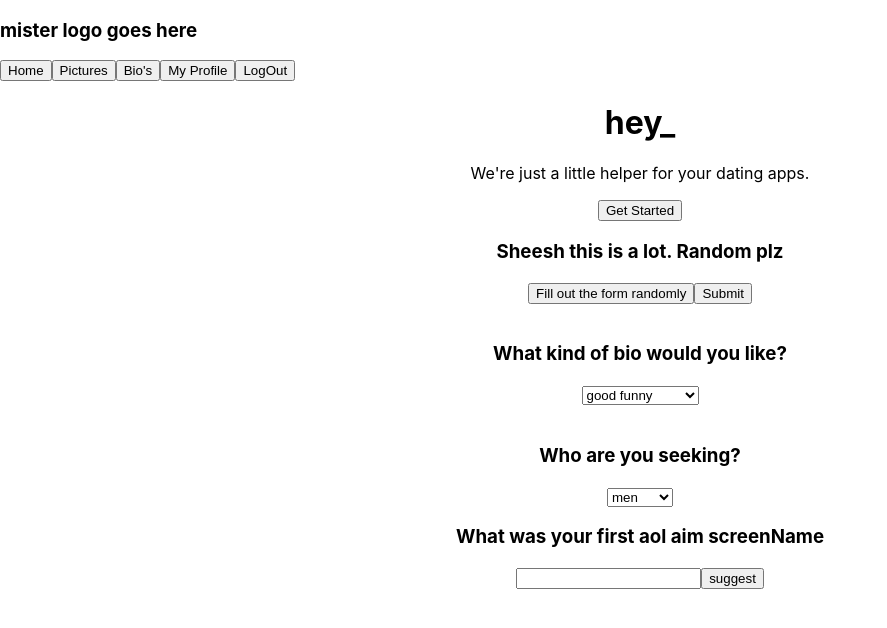
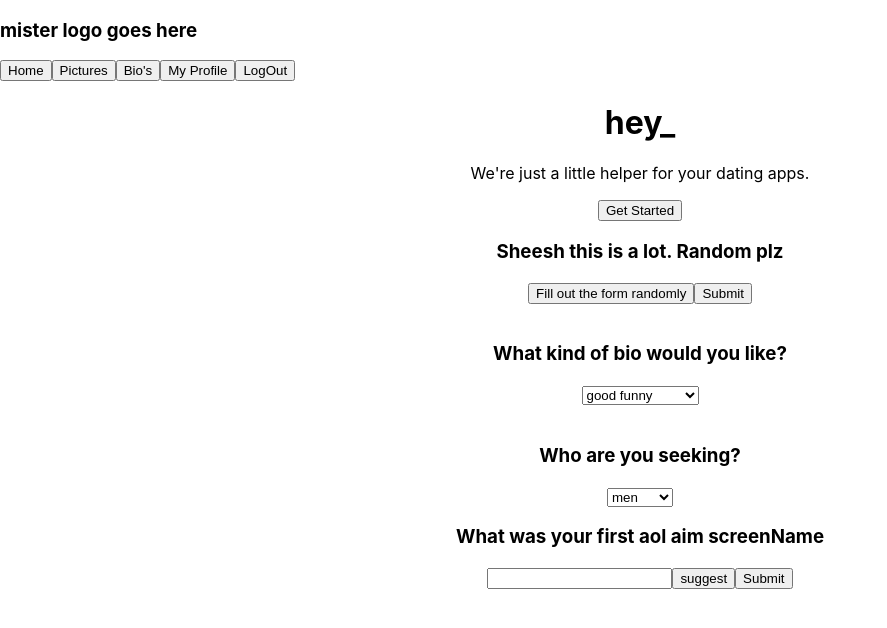
Before and after one commit to scratchytube/hey-frontend, a React (Create React App) app: page / in a window 1280 px wide. Shown: the top 628 px of the page, without its empty margins (0-887 px from the left). Built offline with nearby package versions, Linux system fonts and the light colour scheme.

Commit message:
done w static form

```diff
--- a/src/GeneratorBioForm.js
+++ b/src/GeneratorBioForm.js
@@ -7,8 +7,8 @@ const GeneratorBioForm = () => {
             <form>
 
                 <h3>Sheesh this is a lot. Random plz</h3>
-                <input type="button" value="Fill out the form randomly" class="button" />
-                <input type="button" value="Submit" class="button" />
+                <input type="button" value="Fill out the form randomly" className="button" />
+                <input type="button" value="Submit" className="button" />
                         <br></br>
                         <br></br>
                 <h3>What kind of bio would you like?</h3>
@@ -32,7 +32,9 @@ const GeneratorBioForm = () => {
 
                 <h3>What was your first aol aim screenName</h3>
                 <input type="text" ></input>
-                <input type="button" value="suggest"></input>
+                <input type="button" value="suggest" className="button" ></input>
+
+                <input type="submit" name="submit" className="submit" />
             </form>
         </div>
     )
```
